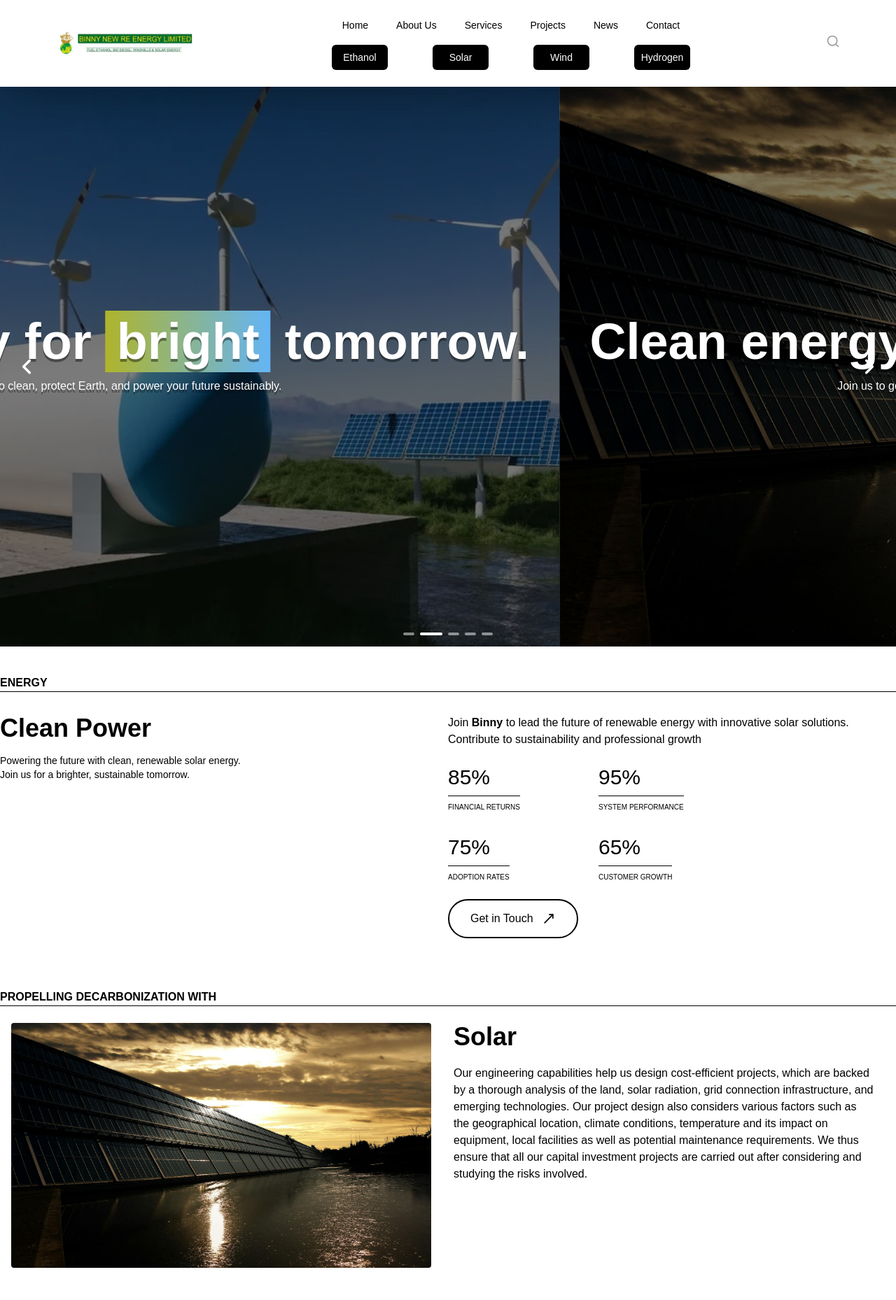
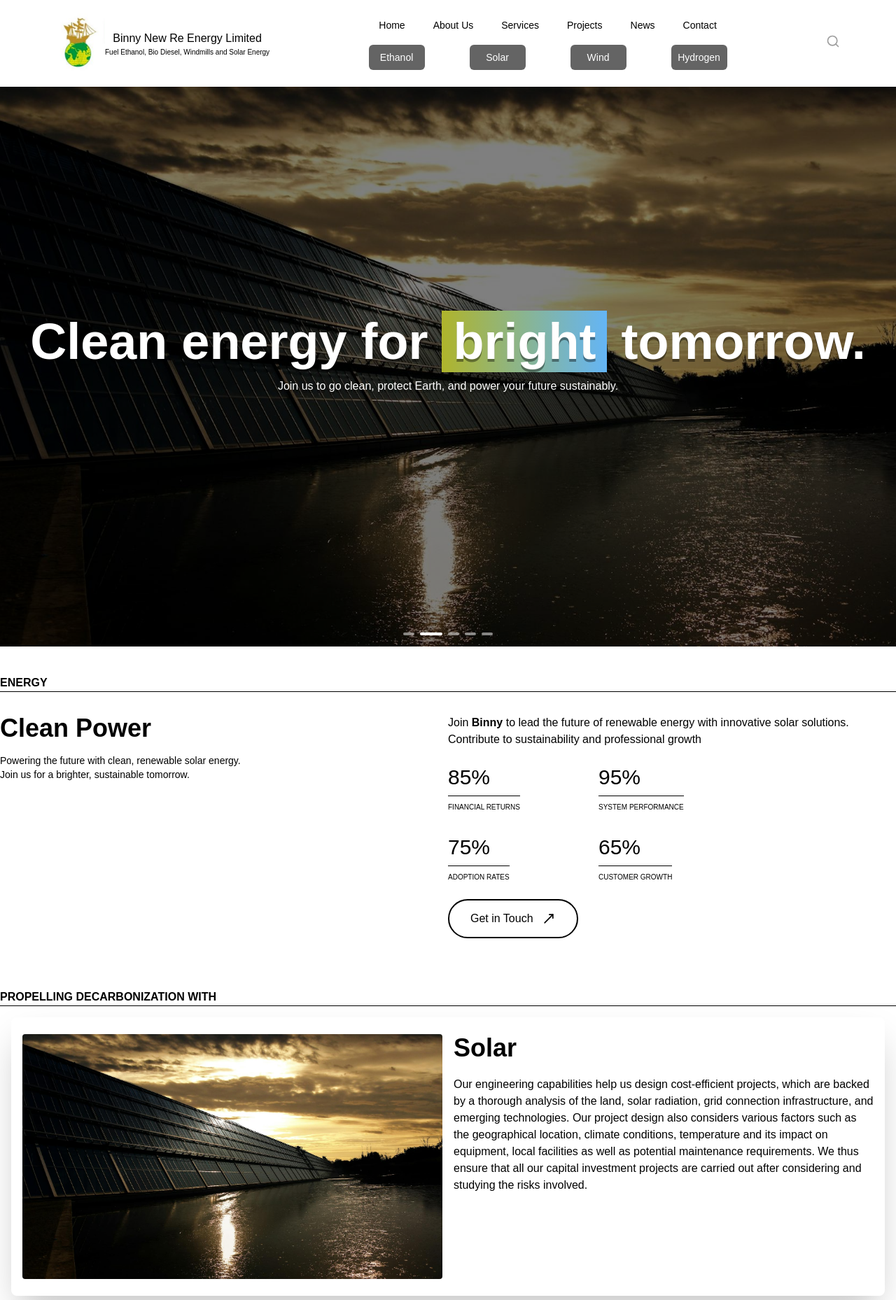
Before and after one commit to Neverm1ndEZ/binny, a Next.js app: page / in a window 1280 px wide. Shown: the top 1858 px of the page at 70% size. Built offline with nearby package versions, Linux system fonts and the light colour scheme.

Commit message:
minor-ui-enhancement

```diff
--- a/src/app/components/NewNav.tsx
+++ b/src/app/components/NewNav.tsx
@@ -57,13 +57,16 @@ export default function EnhancedNav() {
 		<nav className="flex justify-center items-center w-full sticky top-0 z-50 bg-white shadow-2xl transition-all duration-300">
 			<div className="w-full max-w-6xl mx-auto flex flex-col justify-between items-center px-4">
 				<div className="w-full flex justify-between items-center py-4">
-					<div>
-						<Image
-							src="/full-logo.jpeg"
-							alt="logo-ct"
-							width={200}
-							height={187}
-						/>
+					<div className="flex items-center ">
+						<Image src="/logo.png" alt="logo-ct" width={70} height={50} />
+						<div className="grid place-items-center">
+							<h1 className="text-base font-medium">
+								Binny New Re Energy Limited
+							</h1>
+							<h1 className="text-[10px]">
+								Fuel Ethanol, Bio Diesel, Windmills and Solar Energy
+							</h1>
+						</div>
 					</div>
 					<div>
 						{!isMobile && (
@@ -93,7 +96,7 @@ export default function EnhancedNav() {
 									{lowerMenuItems.map((item) => (
 										<li key={item.label}>
 											<a href={item.href}>
-												<span className="flex items-center justify-center w-20 px-3 py-2 rounded-md text-sm bg-black text-white hover:bg-gray-700 transition duration-300 ease-in-out">
+												<span className="flex items-center justify-center w-20 px-3 py-2 rounded-md text-sm bg-[#646464] text-white hover:bg-gray-700 transition duration-300 ease-in-out">
 													{item.label}
 												</span>
 											</a>
@@ -131,19 +134,45 @@ export default function EnhancedNav() {
 							</div>
 						</div>
 					) : (
+						<>
 							<button
 								onClick={toggleMobileMenu}
 								className="text-gray-500 hover:text-gray-700"
 							>
 								<Menu size={24} />
 							</button>
+							<div className="relative mt-2">
+								{isSearchOpen ? (
+									<div className="flex items-center">
+										<input
+											type="text"
+											placeholder="Search..."
+											className="border rounded-md px-2 py-1 mr-2"
+										/>
+										<button
+											onClick={toggleSearch}
+											className="text-gray-500 hover:text-gray-700"
+										>
+											<X size={20} />
+										</button>
+									</div>
+								) : (
+									<button
+										onClick={toggleSearch}
+										className="text-gray-500 hover:text-gray-700"
+									>
+										<Search size={20} />
+									</button>
+								)}
+							</div>
+						</>
 					)}
 				</div>
 			</div>
 			{isMobile && isMobileMenuOpen && (
 				<div className="fixed inset-0 bg-white z-50 pt-24">
-					<div className="flex flex-col items-center">
-						<ul className="flex flex-col items-center gap-4 mb-4">
+					<div className="flex justify-center items-start gap-4">
+						<ul className="flex flex-col items-center gap-y-10">
 							{lowerMenuItems.map((item) => (
 								<li key={item.label}>
 									<a href={item.href}>
@@ -171,16 +200,6 @@ export default function EnhancedNav() {
 								</li>
 							))}
 						</ul>
-						<div className="relative flex items-center gap-2">
-							<input
-								type="text"
-								placeholder="Search..."
-								className="border rounded-md px-2 py-1 mr-2"
-							/>
-							<button className="text-gray-500 hover:text-gray-700">
-								<Search size={20} />
-							</button>
-						</div>
 					</div>
 					<button
 						onClick={toggleMobileMenu}
--- a/src/app/components/homepage-components/Hero.tsx
+++ b/src/app/components/homepage-components/Hero.tsx
@@ -17,7 +17,7 @@ export default function Hero() {
 			<Carousel
 				autoplay={true}
 				loop={true}
-				autoplayDelay={6000}
+				autoplayDelay={5700}
 				className="w-full h-full"
 				navigation={({ setActiveIndex, activeIndex }) => (
 					<div className="absolute bottom-4 left-2/4 z-50 flex -translate-x-2/4 gap-2">
@@ -33,6 +33,8 @@ export default function Hero() {
 					</div>
 				)}
 				placeholder=""
+				prevArrow={() => null}
+				nextArrow={() => null}
 				onPointerEnterCapture={() => {}}
 				onPointerLeaveCapture={() => {}}
 			>
--- a/src/app/components/homepage-components/Leadership.tsx
+++ b/src/app/components/homepage-components/Leadership.tsx
@@ -15,7 +15,7 @@ export default function Leadership() {
 				<div className="flex items-center gap-4">
 					<div className="flex relative w-[200px] h-[150px]">
 						<Image
-							src="/dir1.png"
+							src="/dummy.jpg"
 							alt="Image"
 							layout="fill" // This makes the image responsive
 							objectFit="contain" // Makes the image cover the container
@@ -23,9 +23,7 @@ export default function Leadership() {
 						/>
 					</div>
 					<div className="flex flex-col justify-start items-start gap-y-2">
-						<h2 className="text-2xl font-semibold text-blue-500">
-							Vineet Jain
-						</h2>
+						<h2 className="text-2xl font-semibold text-blue-500">John Doe</h2>
 						<h3 className="text-base font-medium">Managing Director</h3>
 						<p className="max-w-[320px] text-sm">
 							We are committed to create a greener future. Our vision is to have
@@ -37,7 +35,7 @@ export default function Leadership() {
 				<div className="flex items-center gap-4">
 					<div className="flex relative w-[200px] h-[150px]">
 						<Image
-							src="/dir2.png"
+							src="/dummy.jpg"
 							alt="Image"
 							layout="fill" // This makes the image responsive
 							objectFit="contain" // Makes the image cover the container
@@ -45,9 +43,7 @@ export default function Leadership() {
 						/>
 					</div>
 					<div className="flex flex-col justify-start items-start gap-y-2">
-						<h2 className="text-2xl font-semibold text-blue-500">
-							Vineet Jain
-						</h2>
+						<h2 className="text-2xl font-semibold text-blue-500">Doe John</h2>
 						<h3 className="text-base font-medium">Managing Director</h3>
 						<p className="max-w-[320px] text-sm">
 							We are committed to create a greener future. Our vision is to have
--- a/src/app/components/homepage-components/LongCard.tsx
+++ b/src/app/components/homepage-components/LongCard.tsx
@@ -19,7 +19,9 @@ export default function LongCard() {
 					Propelling Decarbonization With
 				</h1>
 			</div>
-			<div className="grid lg:grid-cols-2 items-start p-4 lg:py-6 gap-4">
+			<div className="m-4 space-y-4">
+				<div className="grid lg:grid-cols-2 items-start p-4 lg:py-6 gap-4 shadow-2xl rounded-lg">
+					<h2 className="block lg:hidden text-4xl font-semibold">Solar</h2>
 					<div
 						className="relative w-[420px] lg:w-[600px] h-[350px]"
 						data-aos="zoom-in-up"
@@ -33,21 +35,22 @@ export default function LongCard() {
 						/>
 					</div>
 					<div className="grid gap-y-5">
-					<h2 className="text-4xl font-semibold">Solar</h2>
+						<h2 className="hidden lg:block text-4xl font-semibold">Solar</h2>
 						<p className="lg:max-w-[600px]">
-						Our engineering capabilities help us design cost-efficient projects,
-						which are backed by a thorough analysis of the land, solar
-						radiation, grid connection infrastructure, and emerging
-						technologies. Our project design also considers various factors such
-						as the geographical location, climate conditions, temperature and
-						its impact on equipment, local facilities as well as potential
+							Our engineering capabilities help us design cost-efficient
+							projects, which are backed by a thorough analysis of the land,
+							solar radiation, grid connection infrastructure, and emerging
+							technologies. Our project design also considers various factors
+							such as the geographical location, climate conditions, temperature
+							and its impact on equipment, local facilities as well as potential
 							maintenance requirements. We thus ensure that all our capital
 							investment projects are carried out after considering and studying
 							the risks involved.
 						</p>
 					</div>
 				</div>
-			<div className="grid lg:grid-cols-2 items-start p-4 lg:py-6 gap-4">
+				<div className="grid lg:grid-cols-2 items-start p-4 lg:py-6 gap-4 shadow-2xl rounded-lg">
+					<h2 className="block lg:hidden text-4xl font-semibold">Wind</h2>
 					<div
 						className="block lg:hidden relative w-[420px] lg:w-[600px] h-[350px]"
 						data-aos="zoom-in-up"
@@ -61,14 +64,14 @@ export default function LongCard() {
 						/>
 					</div>
 					<div className="grid gap-y-5">
-					<h2 className="text-4xl font-semibold">Wind</h2>
+						<h2 className="hidden lg:block text-4xl font-semibold">Wind</h2>
 						<p className="lg:max-w-[600px]">
-						Our engineering capabilities help us design cost-efficient projects,
-						which are backed by a thorough analysis of the land, solar
-						radiation, grid connection infrastructure, and emerging
-						technologies. Our project design also considers various factors such
-						as the geographical location, climate conditions, temperature and
-						its impact on equipment, local facilities as well as potential
+							Our engineering capabilities help us design cost-efficient
+							projects, which are backed by a thorough analysis of the land,
+							solar radiation, grid connection infrastructure, and emerging
+							technologies. Our project design also considers various factors
+							such as the geographical location, climate conditions, temperature
+							and its impact on equipment, local facilities as well as potential
 							maintenance requirements. We thus ensure that all our capital
 							investment projects are carried out after considering and studying
 							the risks involved.
@@ -87,7 +90,8 @@ export default function LongCard() {
 						/>
 					</div>
 				</div>
-			<div className="grid lg:grid-cols-2 items-start p-4 lg:py-6 gap-4">
+				<div className="grid lg:grid-cols-2 items-start p-4 lg:py-6 gap-4 shadow-2xl rounded-lg">
+					<h2 className="block lg:hidden text-4xl font-semibold">Hydrogen</h2>
 					<div
 						className="relative w-[420px] lg:w-[600px] h-[350px]"
 						data-aos="zoom-in-up"
@@ -101,14 +105,14 @@ export default function LongCard() {
 						/>
 					</div>
 					<div className="grid gap-y-5">
-					<h2 className="text-4xl font-semibold">Hydrogen</h2>
+						<h2 className="hidden lg:block text-4xl font-semibold">Hydrogen</h2>
 						<p className="lg:max-w-[600px]">
-						Our engineering capabilities help us design cost-efficient projects,
-						which are backed by a thorough analysis of the land, solar
-						radiation, grid connection infrastructure, and emerging
-						technologies. Our project design also considers various factors such
-						as the geographical location, climate conditions, temperature and
-						its impact on equipment, local facilities as well as potential
+							Our engineering capabilities help us design cost-efficient
+							projects, which are backed by a thorough analysis of the land,
+							solar radiation, grid connection infrastructure, and emerging
+							technologies. Our project design also considers various factors
+							such as the geographical location, climate conditions, temperature
+							and its impact on equipment, local facilities as well as potential
 							maintenance requirements. We thus ensure that all our capital
 							investment projects are carried out after considering and studying
 							the risks involved.
@@ -116,5 +120,6 @@ export default function LongCard() {
 					</div>
 				</div>
 			</div>
+		</div>
 	);
 }
```
Also changed, not shown: public/dummy.jpg (added). Lines whose indentation alone changed are shown as unchanged.
